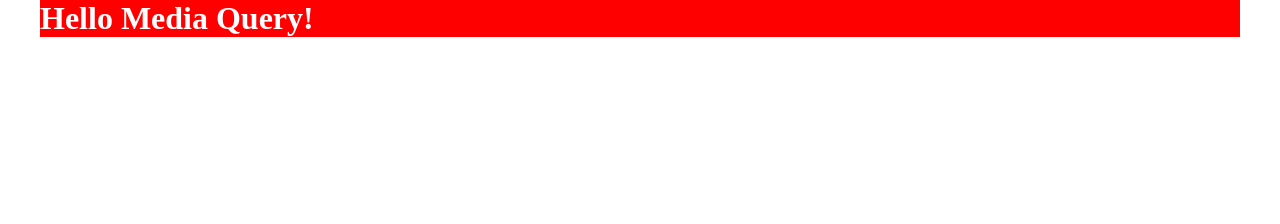
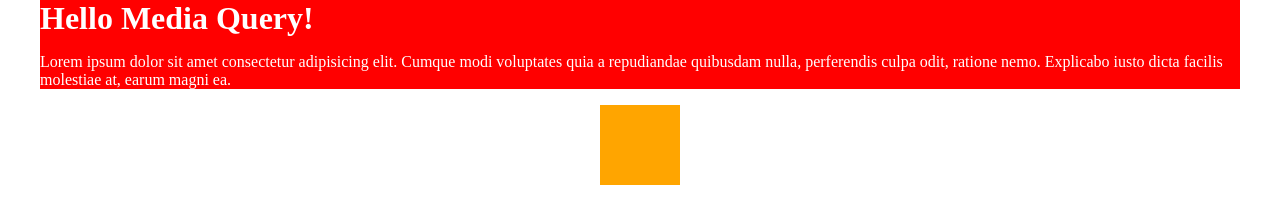
Before and after one commit to reggys/aula-media-queries, a website: page src/index.html in a window 1280 px wide. Drawn offline with Linux system fonts and the light colour scheme.

Commit message:
implementado o estilo para mobile first

```diff
--- a/src/index.html
+++ b/src/index.html
@@ -5,11 +5,17 @@
     <meta name="viewport" content="width=device-width, initial-scale=1.0">
     <meta http-equiv="X-UA-Compatible" content="ie=edge">
     <title>Document</title>
-    <link rel="stylesheet" href="style.css">
+    <link rel="stylesheet" href="mobile-first.css">
 </head>
 <body>
     <div class="container">
         <h1>Hello Media Query!</h1>
+        <p>
+            Lorem ipsum dolor sit amet consectetur adipisicing elit. Cumque modi voluptates quia a repudiandae quibusdam nulla, perferendis culpa odit, ratione nemo. Explicabo iusto dicta facilis molestiae at, earum magni ea.
+        </p>
     </div>
+
+
+    <div class="square"></div>
 </body>
 </html>
--- /dev/null
+++ b/src/mobile-first.css
@@ -0,0 +1,63 @@
+:root {
+    --desktop: 1200px;
+    --tablet:1024px;
+    --phablet: 768px;
+    --mobile: 320px;
+}
+
+html {
+    font-size: 4.5vw;
+}
+
+body,
+h1 {
+    margin: 0;
+}
+
+.container {
+    background-color: purple;
+    width: 100%;
+    color: white;
+    margin: 0 auto;
+}
+
+.square {
+    width: 5rem;
+    height: 5rem;
+    background-color: orange;
+    margin: 0 auto;
+}
+
+@media screen and (min-width: 768px) {
+    html {
+        font-size: 48px;
+    }
+
+    .container {
+        background-color: green;
+        width: var(--phablet);
+    }
+}
+
+
+@media screen and (min-width: 1024px) {
+    html {
+        font-size: 2,5vw;
+    }
+
+    .container {
+        background-color: blue;
+        width: var(--tablet);
+    }
+}
+
+@media screen and (min-width: 1200px) {
+    html {
+        font-size: 16px;
+    }
+
+    .container {
+        background-color: red;
+        width: var(--desktop);
+    }
+}
```
Also changed, not shown: src/desktop-first.css (renamed from src/style.css).
